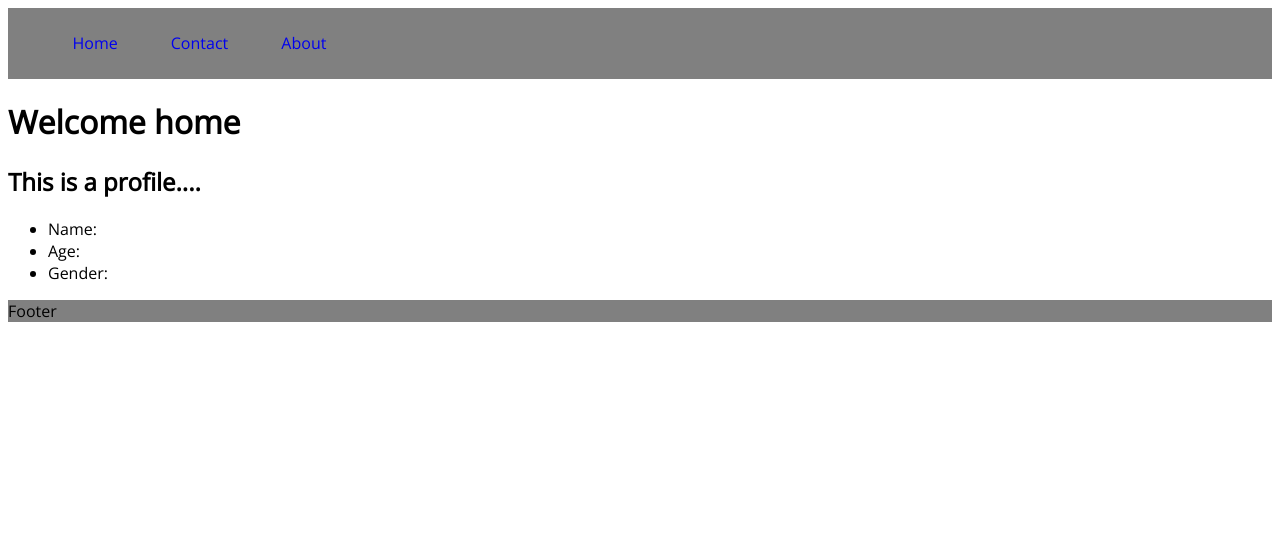
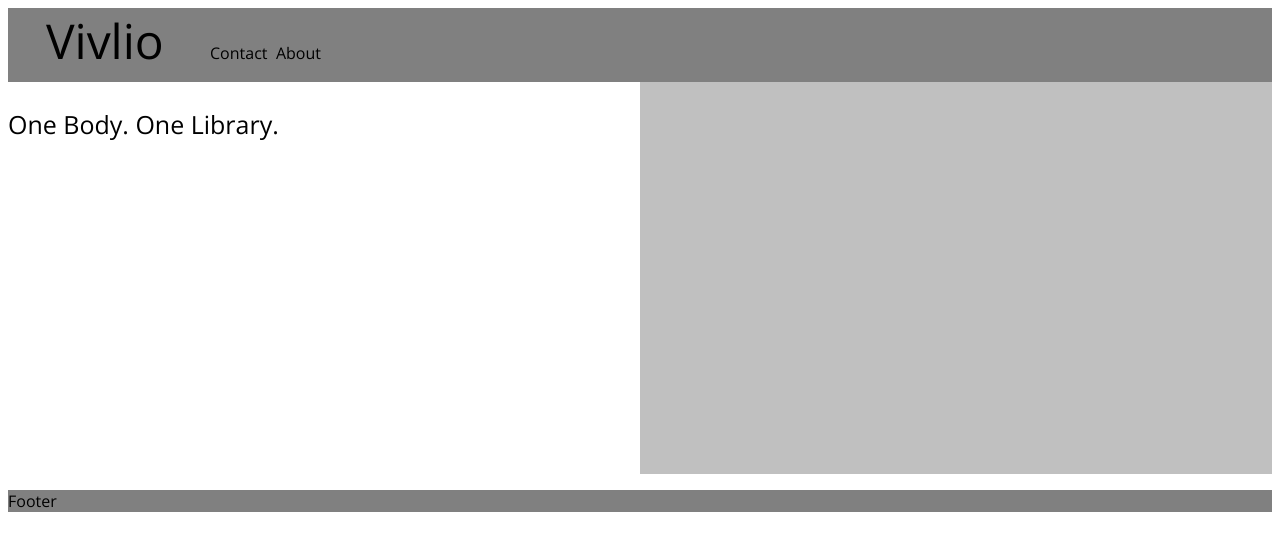
Before and after one commit to heliumdevelopment/vivlio-paint, a plain HTML site: page index.html in a window 1280 px wide. Drawn offline with nearby package versions, Linux system fonts and the light colour scheme.

Commit message:
Iono ¯\_(ツ)_/¯

```diff
--- a/css/layout.css
+++ b/css/layout.css
@@ -10,17 +10,88 @@ body {
   background: gray;
 }
 
+
+.logo {
+font-size: 3em;
+text-decoration: none;
+padding-left: 3%;
+}
+
+
 .site-header {
   background: gray;
+  color: black;
 }
 
-nav li {
-display: inline-block;
-padding-left: 10%;
-padding: 2%;
+
+.site-header nav {
+  display: inline-block;
+  text-decoration: none;
+  color: black;
+  white-space: nowrap;
+  align-self: auto;
 }
 
-nav li a {
+
+nav li {
+  display: inline-block;
+  padding-left: 10%;
+  padding: 2%;
+}
+
+
+.site-header a {
   text-decoration: none;
   text-shadow: 1;
+  color: black;
 }
+
+
+.col h1 {
+  color: black;
+}
+
+
+.col {
+  color: black;
+  box-sizing: border-box;
+  width: 100%;
+  height: 50%;
+  display: inline-grid;
+  background-color: silver;
+  font-size: 0;
+}
+
+
+.col2 {
+  color: black;
+  box-sizing: border-box;
+  width: 50%;
+  height: 100%;
+  display: inline-flex;
+  background-color: white;
+  font-size: 25px;
+}
+
+
+.col4 {
+  color: black;
+  box-sizing: border-box;
+  width: 50%;
+  height: 50%;
+  display: inline-grid;
+  background-color: silver;
+}
+
+
+.flex {
+  display: flex;
+  align-items: center;
+  justify-content: center;
+}
+
+
+.big {
+  font-size: 3em;
+  padding-left: 10%;
+}
--- a/layout/header.html
+++ b/layout/header.html
@@ -1,6 +1,8 @@
+
+  <a href="#/" class="logo">Vivlio</a>
+
   <nav>
     <ul>
-    <li><a href="#/">Home</a></li>
       <li><a href="#/contact">Contact</a></li>
       <li><a href="#/about">About</a></li>
     </ul>
--- a/views/home.html
+++ b/views/home.html
@@ -1,4 +1,15 @@
-<h1>Welcome home</h1>
+<div class="col">
 
-<!-- Includes file from modules/profile -->
-<div data-gates-partial="modules/profile"></div>
+  <div class="col2" >
+    <div class"flex">
+      <p>One Body. One Library.</p>
+    </div>
+  </div>
+
+</div>
+
+
+
+
+<!-- Includes file from modules/profile
+<div data-gates-partial="modules/profile"></div> -->
```
Lines whose indentation alone changed are shown as unchanged.
